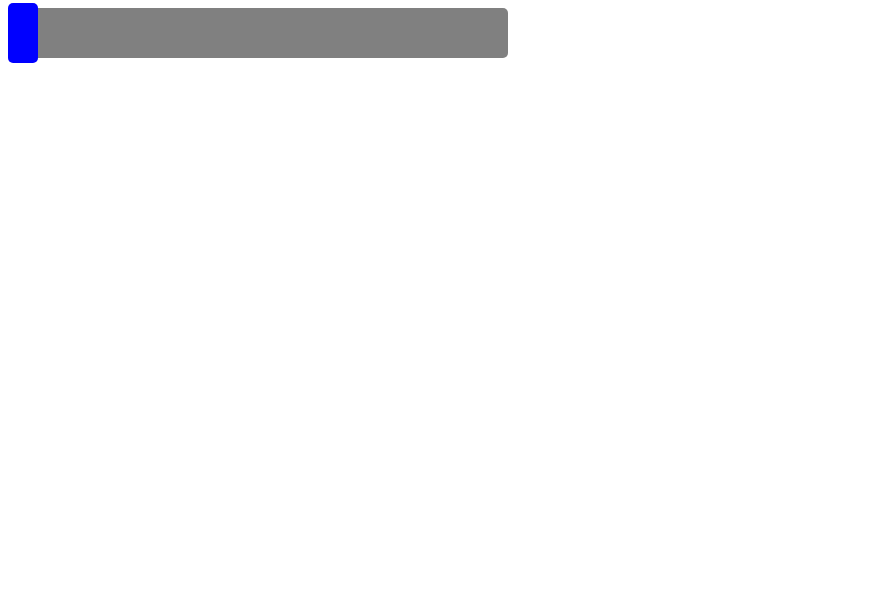
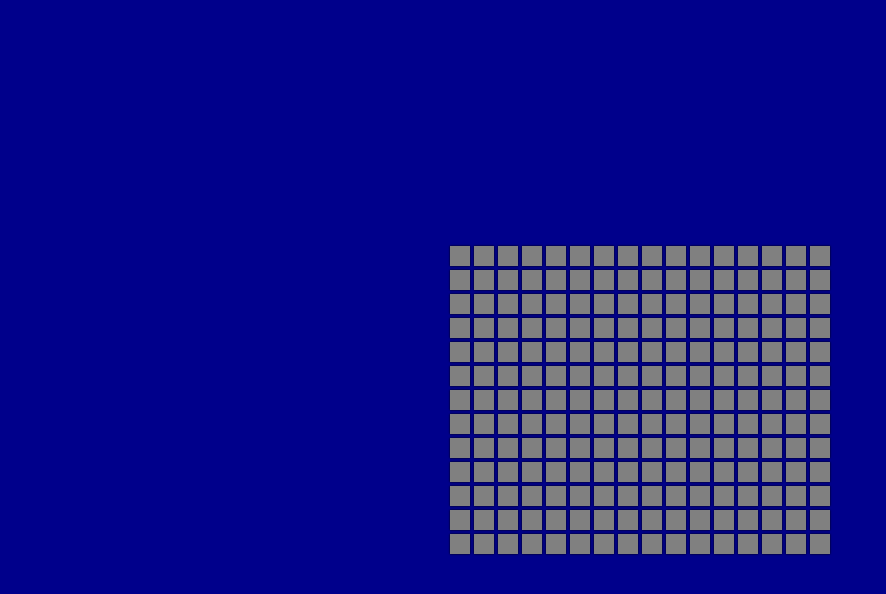
Before and after one commit to julietvt/dom_pd20211, a plain HTML site: page index.html in a window 1280 px wide. Shown: the whole page, without its empty margins (0-886 px from the left). Drawn offline with Linux system fonts and the light colour scheme.

Commit message:
board structure create

```diff
--- a/assets/css/style.css
+++ b/assets/css/style.css
@@ -1,16 +1,25 @@
-#slider {
-  width: 500px;
-  height: 50px;
-  background-color: gray;
-  border-radius: 5px;
+.square {
+  width: 20px;
+  height: 20px;
+  background: gray;
+  margin: 2px;
+  box-shadow: 0 0 2px #000;
 }
 
-#thumb {
-  width: 30px;
-  height: 60px;
-  border-radius: 5px;
-  background: blue;
-  cursor: pointer;
-  position: relative;
-  top: -5px;
+#container {
+  display: flex;
+  justify-content: center;
+  align-items: center;
+  flex-wrap: wrap;
+  max-width: 400px;
 }
+
+body {
+  height: 100vh;
+  overflow: hidden;
+  margin: 0;
+  display: flex;
+  align-items: center;
+  justify-content: center;
+  background-color: darkblue;
+}
--- a/assets/js/index.js
+++ b/assets/js/index.js
@@ -1,25 +1,11 @@
 'use script';
 
-let sliderEl = document.getElementById('slider');
-let thumbEL = document.getElementById('thumb');
+//let board = document.getElementById('container')
+let board = document.querySelector('#container');
+const NUMBER = 208;
 
-thumbEL.onmousedown = function (e) {
-  e.preventDefault();
-  let shift = e.clientX - thumbEL.getBoundingClientRect().left;
-  document.addEventListener('mousemove', onMouseMove);
-  document.addEventListener('mouseup', onMouseUp);
-
-  function onMouseMove(e) {
-    let x = e.clientX - shift - sliderEl.getBoundingClientRect().left;
-    if (x < 0) x = 0;
-    // style width у элмента slider sliderEl.offsetWidth
-    let rightX = sliderEl.offsetWidth - thumbEL.offsetWidth;
-    if (x > rightX) x = rightX;
-    thumbEL.style.left = x + 'px';
-  }
-
-  function onMouseUp(e) {
-    document.removeEventListener('mouseup', onMouseUp);
-    document.removeEventListener('mousemove', onMouseMove);
-  }
-};
+for (let i = 0; i < NUMBER; i++) {
+  const square = document.createElement('div');
+  square.classList.add('square');
+  board.append(square);
+}
--- a/index.html
+++ b/index.html
@@ -9,8 +9,8 @@
     <script defer src="./assets/js/index.js"></script>
 </head>
 <body>
-    <div id="slider">
-        <div id="thumb"></div>
+    <div id="container">
+
     </div>
 
 </body>
```
